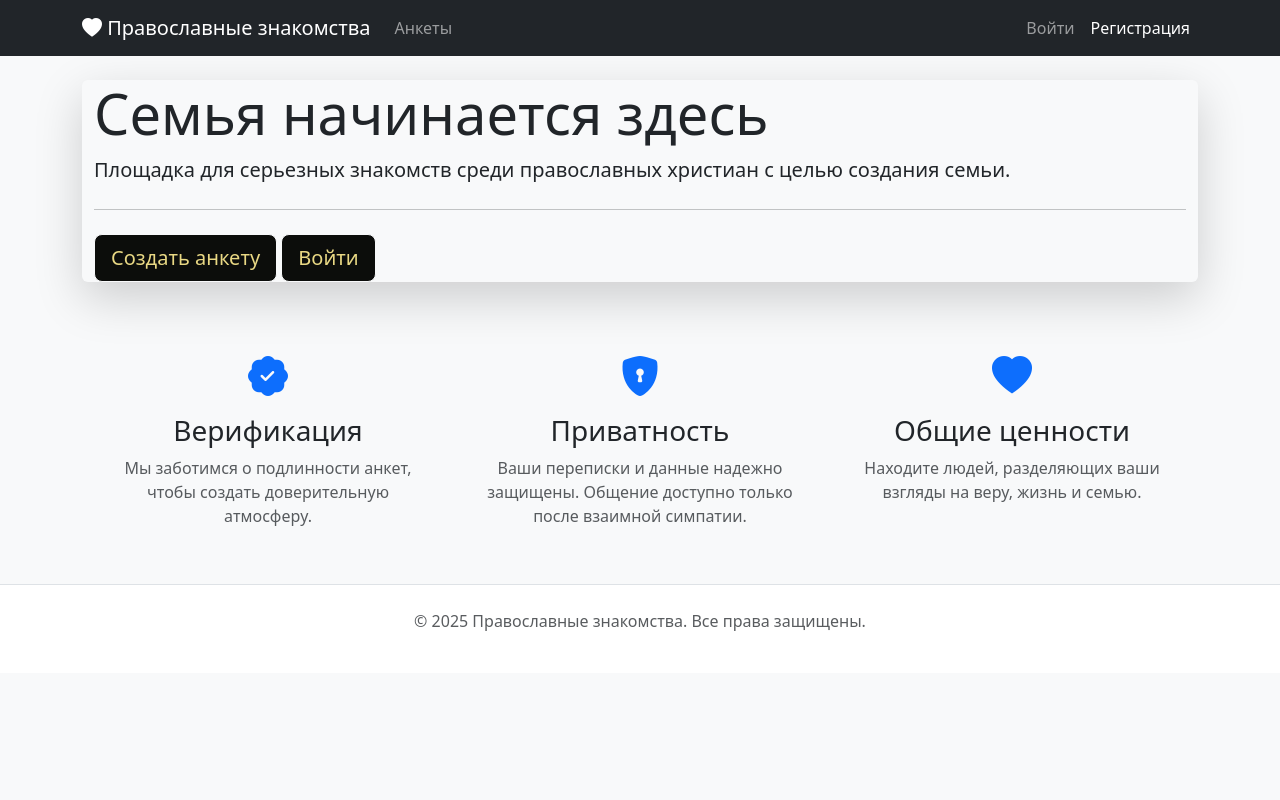
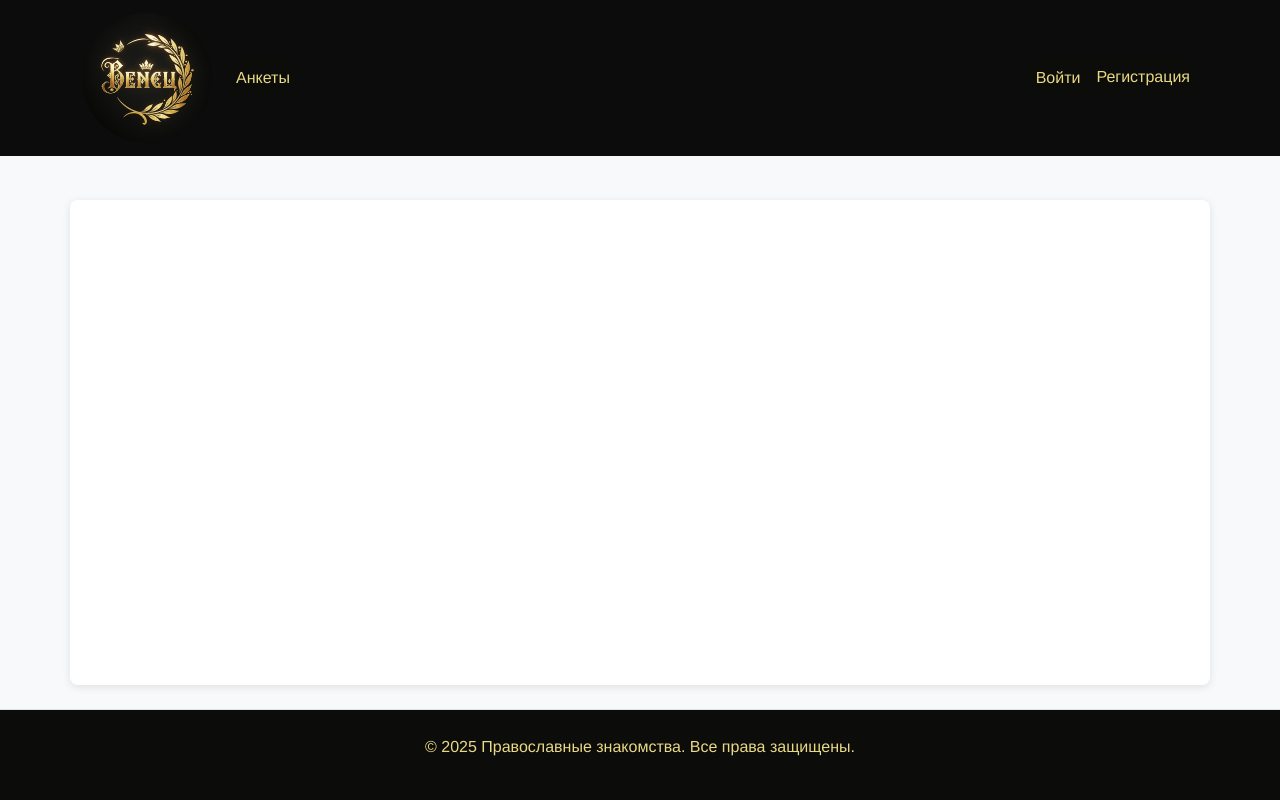
Before and after one commit to ddoltann/orthodox_dating_project, a Django app: page / in a window 1280 px wide. Run offline with Django 5.2, Linux system fonts and the light colour scheme.

Commit message:
Update home.html

```diff
--- a/templates/profiles/home.html
+++ b/templates/profiles/home.html
@@ -1,46 +1,75 @@
-{% extends "profiles/base.html" %}
+<!DOCTYPE html>
 {% load static %}
-
-{% block title %}Главная{% endblock %}
-
-{% block content %}
-<div class="hero-section rounded shadow-lg mb-5">
+<html lang="ru">
+<head>
+    <meta charset="UTF-8">
+    <meta name="viewport" content="width=device-width, initial-scale=1.0">
+    <title>{% block title %}Православные знакомства{% endblock %}</title>
+    <link href="https://cdn.jsdelivr.net/npm/bootstrap@5.3.3/dist/css/bootstrap.min.css" rel="stylesheet">
+    <link rel="stylesheet" href="https://cdn.jsdelivr.net/npm/bootstrap-icons@1.11.3/font/bootstrap-icons.min.css">
+    <link rel="stylesheet" href="{% static 'css/styles.css' %}">
+</head>
+<body class="bg-light">
+    <div class="header">
+        <nav class="navbar navbar-expand-lg mb-4" style="background: #0b0c0b;">
             <div class="container">
-        <h1 class="display-4">Семья начинается здесь</h1>
-        <p class="lead">Площадка для серьезных знакомств среди православных христиан с целью создания семьи.</p>
-        <hr class="my-4 bg-light">
+                <a class="navbar-brand" href="{% url 'profiles:home' %}">
+                    <img style="width: 130px; border-radius: 86px;" src="{% static "img/logo.png" %}" alt="logo.png">
+                </a>
+                <button class="navbar-toggler" type="button" data-bs-toggle="collapse" data-bs-target="#navbarNav" aria-controls="navbarNav" aria-expanded="false" aria-label="Toggle navigation"><span class="navbar-toggler-icon"></span></button>
+                <div class="collapse navbar-collapse" id="navbarNav">
+                    <ul class="navbar-nav me-auto">
+                        <li class="nav-item"><a class="nav-link" href="{% url 'profiles:profile_list' %}" style="background-color: #0c0d0b; color: #e9d884;">Анкеты</a></li>
                         {% if user.is_authenticated %}
-            <a class="btn btn-light btn-lg" style="background-color: #0c0d0b; color: #e9d884;" href="{% url 'profiles:profile_list' %}" role="button">Смотреть анкеты</a>
+                            <li class="nav-item"><a class="nav-link" href="{% url 'profiles:inbox' %}"style="background-color: #0c0d0b; color: #e9d884;" >Сообщения</a></li>
+                            <li class="nav-item"><a class="nav-link" href="{% url 'profiles:likes_received_list' %}" style="background-color: #0c0d0b; color: #e9d884;">Кто мной интересуется?</a></li>
+                        {% endif %}
+                    </ul>
+                    <ul class="navbar-nav">
+                        {% if user.is_authenticated %}
+                            <li class="nav-item">
+                                <a href="{% url 'profiles:notification_list' %}" class="nav-link position-relative">
+                                    <i class="bi bi-bell-fill" style="color: #e9d884;"></i>
+                                    {% if unread_notifications_count > 0 %}
+                                    <span class="position-absolute top-1 start-100 translate-middle badge rounded-pill bg-danger">{{ unread_notifications_count }}</span>
+                                    {% endif %}
+                                </a>
+                            </li>
+                            <li class="nav-item dropdown">
+                                <a class="nav-link dropdown-toggle" href="#" id="navbarDropdown" role="button" data-bs-toggle="dropdown" aria-expanded="false" style="color: #e9d884;">
+                                    <i class="bi bi-person-circle" style="color: #e9d884;"></i> {{ user.first_name|default:user.username }}
+                                </a>
+                                <ul class="dropdown-menu dropdown-menu-end" aria-labelledby="navbarDropdown" style="background-color: #171815;">
+                                    <li><a class="dropdown-item" href="{% url 'profiles:profile_detail' pk=user.pk %}"style="color: #e9d884;">Мой профиль</a></li>
+                                    <li><a class="dropdown-item" href="{% url 'profiles:edit_profile' %}" style="color: #e9d884;">Редактировать</a></li>
+                                    <li><hr class="dropdown-divider"></li>
+                                    <li><a class="dropdown-item" href="{% url 'logout' %}" style="color: #e9d884;">Выйти</a></li>
+                                </ul>
+                            </li>
                         {% else %}
-            <a class="btn btn-light btn-lg" style="background-color: #0c0d0b; color: #e9d884;" href="{% url 'profiles:register' %}" role="button">Создать анкету</a>
-            <a class="btn btn-light btn-lg" style="background-color: #0c0d0b; color: #e9d884;" href="{% url 'login' %}" role="button">Войти</a>
+                            <li class="nav-item"><a class="nav-link" href="{% url 'login' %}" style="background-color: #0c0d0b; color: #e9d884;">Войти</a></li>
+                            <li class="nav-item"><a class="nav-link btn" href="{% url 'profiles:register' %}" style="background-color: #0c0d0b; color: #e9d884; display: inline-block;">Регистрация</a></li>
                         {% endif %}
+                    </ul>
                 </div>
             </div>
+        </nav>
+    </div>
+    <main class="container">
+        {% if messages %}
+            {% for message in messages %}
+                <div class="alert alert-{{ message.tags }} alert-dismissible fade show" role="alert">
+                    {{ message }}
+                        <button type="button" class="btn-close" data-bs-dismiss="alert" aria-label="Close"></button>
+                </div>
+            {% endfor %}
+        {% endif %}
+        {% block content %}{% endblock %}
+    </main>
+    <footer class="text-center text-muted py-4 mt-4 border-top" style="background-color: #0c0d0b; color: #e9d884;">
+        <p class="footer" style="color: #e9d884;">&copy; {% now "Y" %} Православные знакомства. Все права защищены.</p>
+    </footer>
 
-<div class="container">
-    <div class="row text-center">
-        <div class="col-md-4">
-            <div class="p-3">
-                <i class="bi bi-patch-check-fill fs-1 text-primary"></i>
-                <h3 class="mt-2">Верификация</h3>
-                <p class="text-muted">Мы заботимся о подлинности анкет, чтобы создать доверительную атмосферу.</p>
-            </div>
-        </div>
-        <div class="col-md-4">
-            <div class="p-3">
-                <i class="bi bi-shield-lock-fill fs-1 text-primary"></i>
-                <h3 class="mt-2">Приватность</h3>
-                <p class="text-muted">Ваши переписки и данные надежно защищены. Общение доступно только после взаимной симпатии.</p>
-            </div>
-        </div>
-        <div class="col-md-4">
-            <div class="p-3">
-                <i class="bi bi-heart-fill fs-1 text-primary"></i>
-                <h3 class="mt-2">Общие ценности</h3>
-                <p class="text-muted">Находите людей, разделяющих ваши взгляды на веру, жизнь и семью.</p>
-            </div>
-        </div>
-    </div>
-</div>
-{% endblock %}
+    <script src="https://cdn.jsdelivr.net/npm/bootstrap@5.3.3/dist/js/bootstrap.bundle.min.js"></script>
+</body>
+</html>
```
Lines whose indentation alone changed are shown as unchanged.
